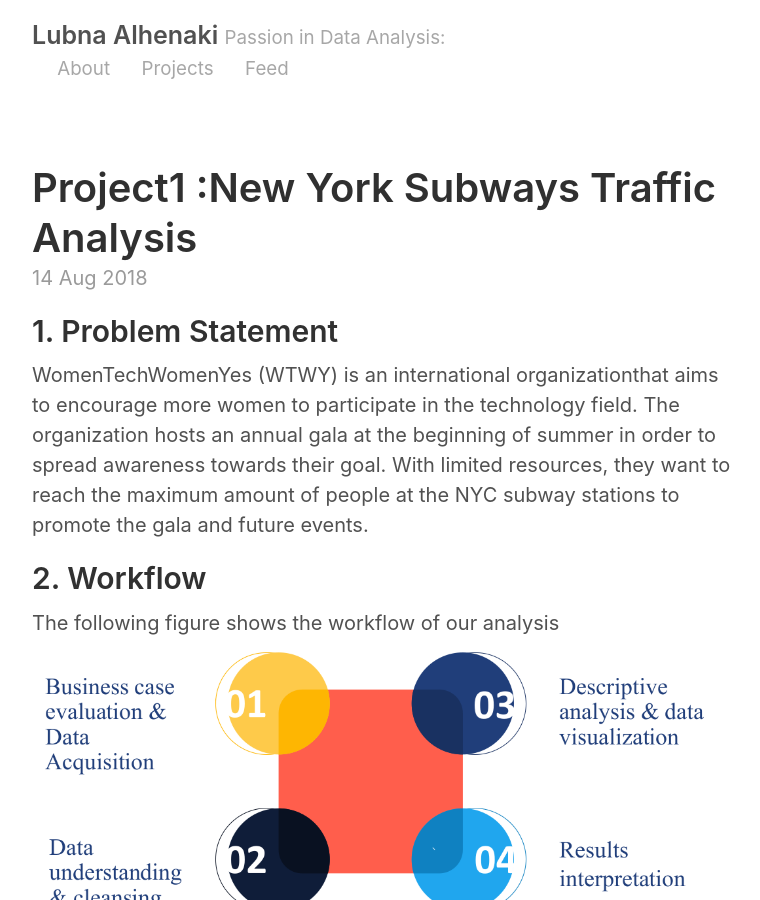
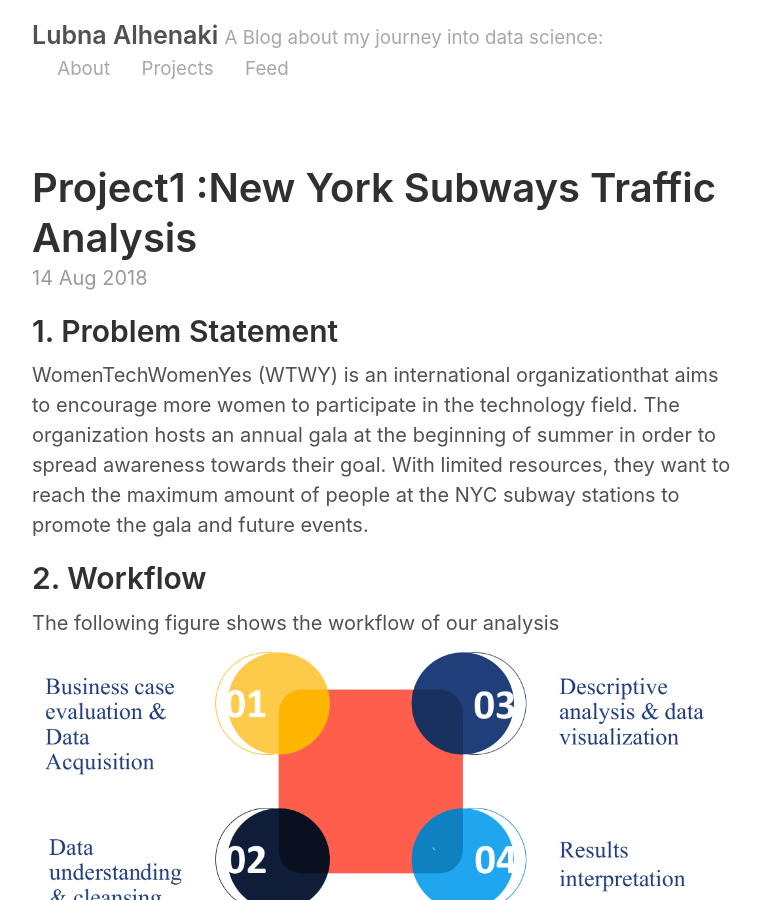
Before and after one commit to LubnaAlhenaki/LubnaAlhenaki.github.io, a Jekyll site: the page built from index.html, in a window 1280 px wide and 900 px high. Shown: the whole window, without its empty margins (258-1018 px from the left). Built offline with Jekyll 4.4.1, drawn with Linux system fonts in a browser that asks for light colours; the list of posts is cut into pages by our own code.

Commit message:
Update _config.yml

```diff
--- a/_config.yml
+++ b/_config.yml
@@ -3,7 +3,7 @@
 
 # Setup
 title:               Lubna Alhenaki
-tagline:             Passion in Data Analysis
+tagline:             A Blog about my journey into data science
 url:                 http://LubnaAlhenaki.github.io
 paginate:            2
 baseurl:             ""
```
